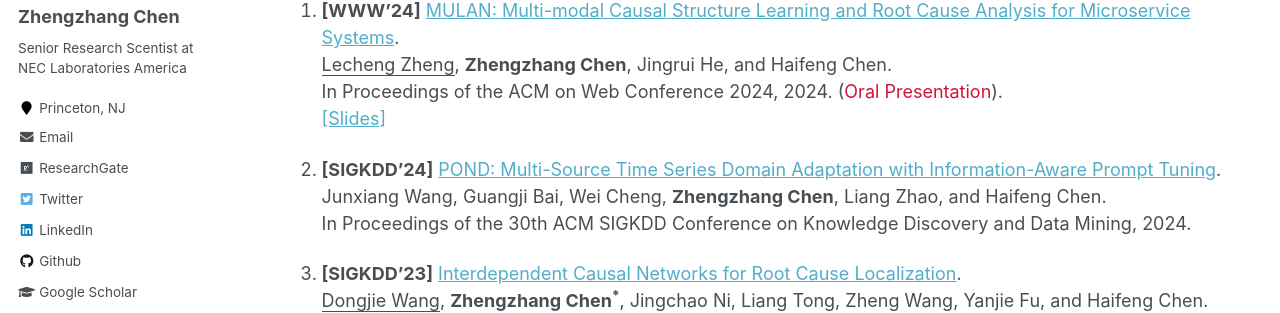
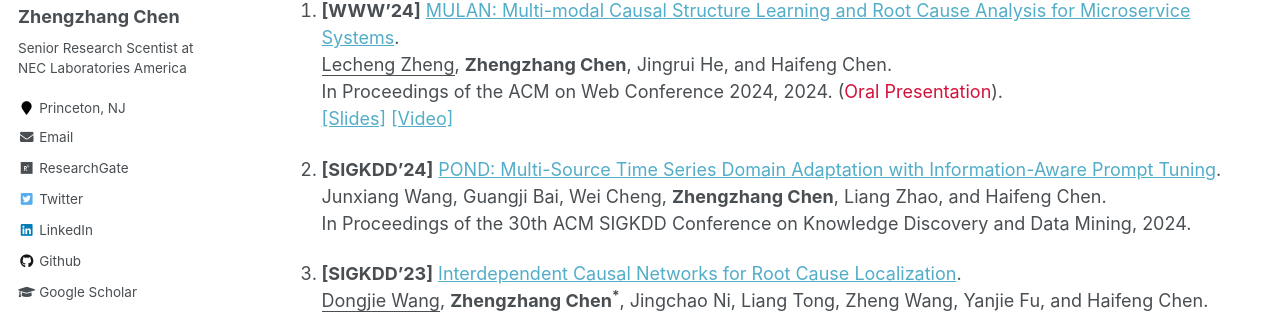
Before and after one commit to zhengzhangchen/zhengzhangchen.github.io, a Jekyll site: the page built from _pages/publications.md, in a window 1280 px wide and 900 px high. Shown: the part 275-588 px from the top of the window. Built offline with Jekyll 4.4.1, drawn with Linux system fonts in a browser that asks for light colours; some web fonts are replaced.

Commit message:
Update publications.md

```diff
--- a/_pages/publications.md
+++ b/_pages/publications.md
@@ -8,7 +8,7 @@ author_profile: true
 <h3><font size="3"><b>All my publications are available on my </b>&nbsp;[<a href="https://scholar.google.com/citations?user=2t7wQ24AAAAJ" target="_blank">Google Scholar</a> | <a href="https://dblp.org/pid/14/3744.html" target="_blank">DBLP</a>]. Here are some selected papers: </font> </h3>
 <p><sup>*</sup> indicates equal contribution, <u>underline</u> indicates interns/students I have advised.</p>
 
-1. <strong>[WWW'24]</strong> <a href="https://zhengzhangchen.github.io/paper/MULAN-_Multi-modal_Causal_Structure_Learning_and_Root_Cause_Analysis_for_Microservice_Systems.pdf">MULAN: Multi-modal Causal Structure Learning and Root Cause Analysis for Microservice Systems</a>. <br> <u>Lecheng Zheng</u>, <b>Zhengzhang Chen</b>, Jingrui He, and Haifeng Chen. <br> In Proceedings of the ACM on Web Conference 2024, 2024. (<span style="color:#D3123B">Oral Presentation</span>). <br> [\[Slides\]](https://zhengzhangchen.github.io/Slides/mulan_www.pdf)
+1. <strong>[WWW'24]</strong> <a href="https://zhengzhangchen.github.io/paper/MULAN-_Multi-modal_Causal_Structure_Learning_and_Root_Cause_Analysis_for_Microservice_Systems.pdf">MULAN: Multi-modal Causal Structure Learning and Root Cause Analysis for Microservice Systems</a>. <br> <u>Lecheng Zheng</u>, <b>Zhengzhang Chen</b>, Jingrui He, and Haifeng Chen. <br> In Proceedings of the ACM on Web Conference 2024, 2024. (<span style="color:#D3123B">Oral Presentation</span>). <br> [\[Slides\]](https://zhengzhangchen.github.io/Slides/mulan_www.pdf) [\[Video\]](https://zhengzhangchen.github.io/Video/mulan_video.mp4)
 
 2. <strong>[SIGKDD'24]</strong> <a href="https://zhengzhangchen.github.io/paper/POND-_Multi-Source_Time_Series_Domain_Adaptation_with_Information-Aware_Prompt_Tuning.pdf">POND: Multi-Source Time Series Domain Adaptation with Information-Aware Prompt Tuning</a>. <br> Junxiang Wang, Guangji Bai, Wei Cheng, <b>Zhengzhang Chen</b>, Liang Zhao, and Haifeng Chen. <br> In Proceedings of the 30th ACM SIGKDD Conference on Knowledge Discovery and Data Mining, 2024.
 
```
